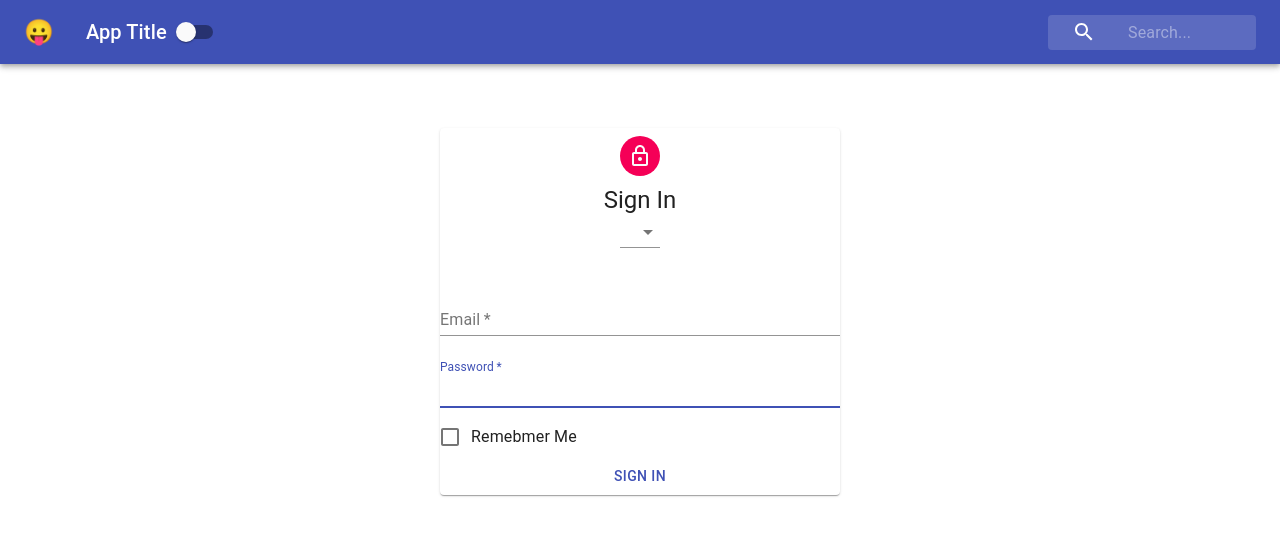
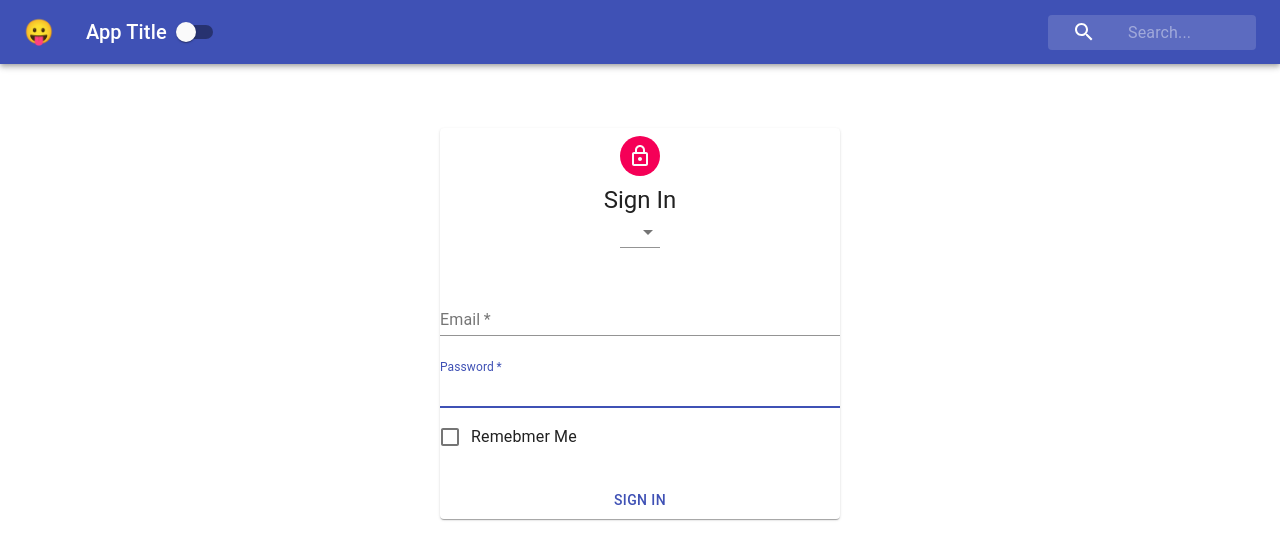
Before and after one commit to Decomplosed/react-context-app, a React (Create React App) app: page / in a window 1280 px wide. Shown: the top 560 px of the page. Built offline with nearby package versions, Linux system fonts and the light colour scheme.

Commit message:
give more top margin to the submit button

```diff
--- a/src/styles/FormStyles.js
+++ b/src/styles/FormStyles.js
@@ -23,6 +23,9 @@ const styles = theme => ({
   form: {
     width: '100%',
     marginTop: theme.spacing.unit * 3
+  },
+  submit: {
+    marginTop: theme.spacing.unit * 3
   }
 })
 
```
